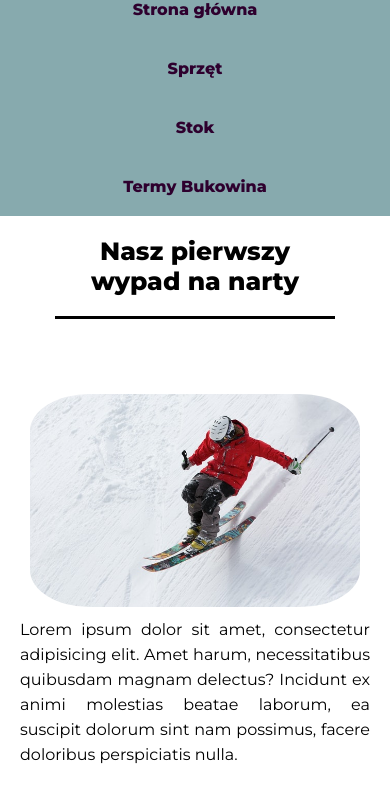
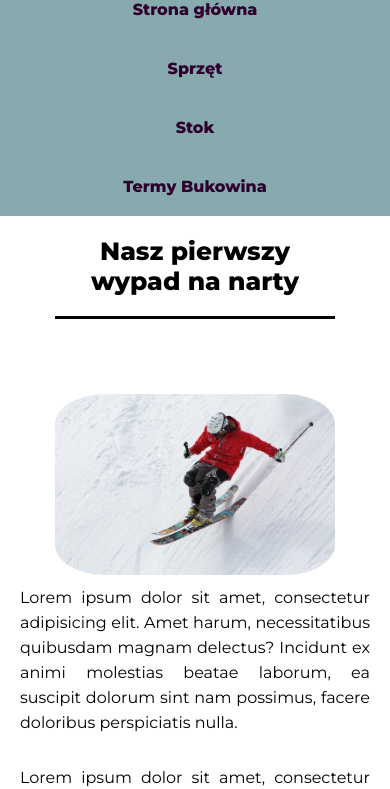
Before and after one commit to damjack16/firstpage, a plain HTML site: page index.html in a window 390 px wide. Shown: the part 313-1102 px from the top of the page. Drawn offline with Linux system fonts and the light colour scheme.

```diff
--- a/style.css
+++ b/style.css
@@ -98,4 +98,13 @@ footer {
     nav a {
         width: 100%;
     }
+
+    img.first {
+        display: block;
+        width: 300px;
+        float: none;
+        margin-left: auto;
+        margin-right: auto;
+    }
+
 }
```
Also changed, not shown: index.html (+4 -1 lines).
